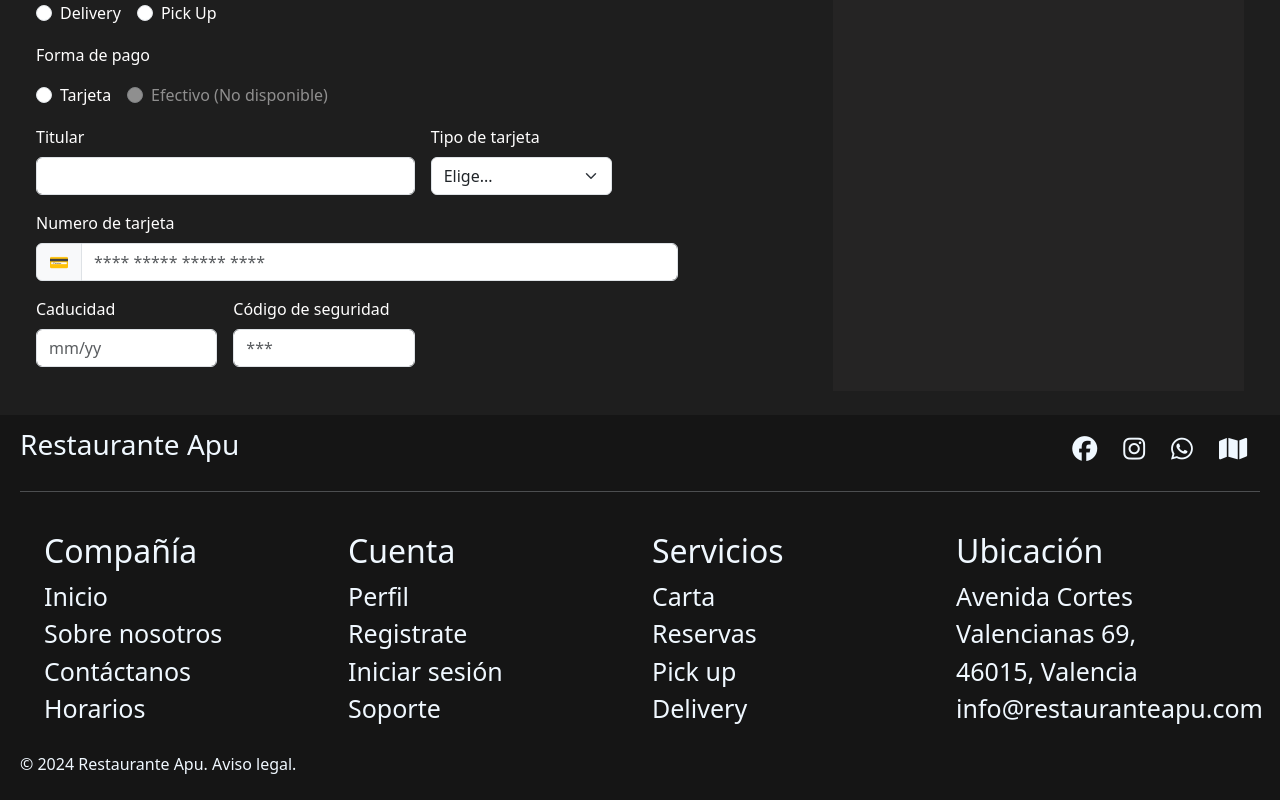
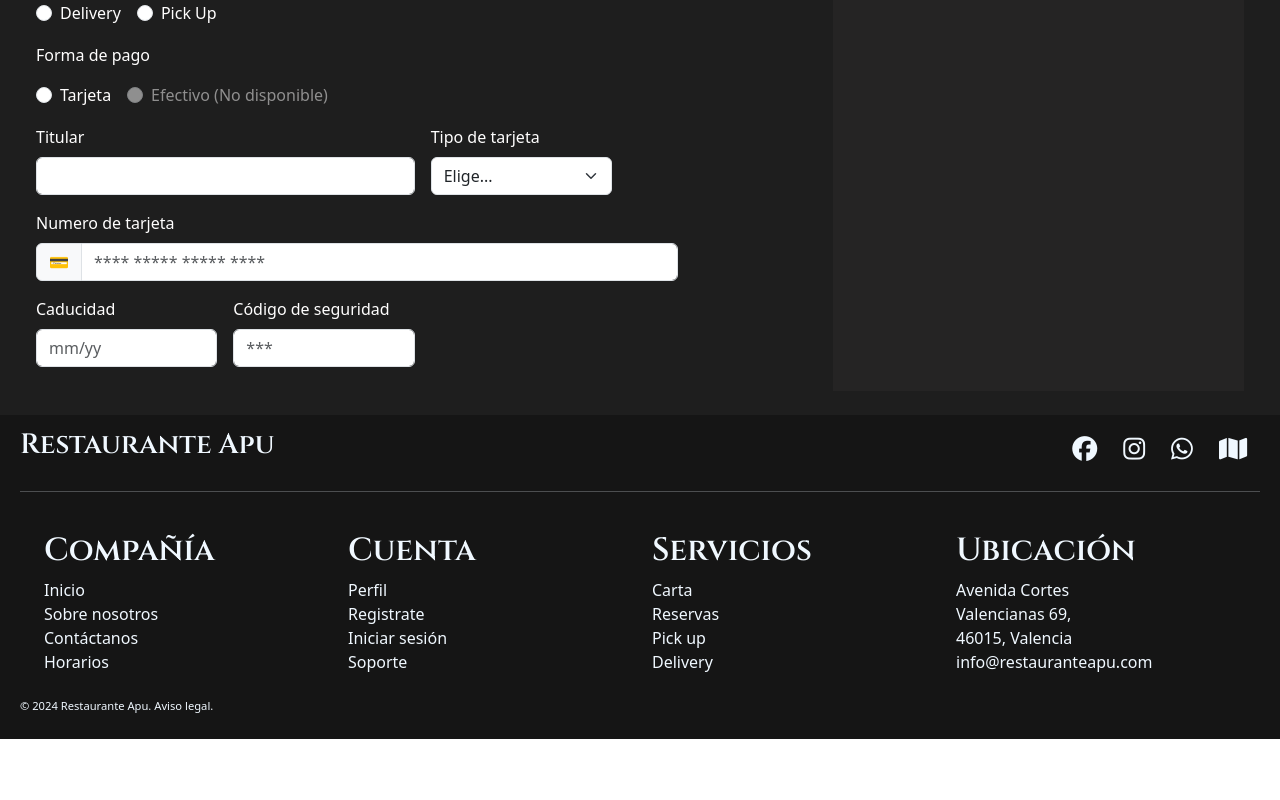
Before and after one commit to KevinPetryla/APU, an Angular app in the folder RestauranteApu/: page /cart in a window 1280 px wide. Shown: the part 648-1448 px from the top of the page. After the commit the page ends 1387 px from the top, so only its background shows below. Built offline with nearby package versions, Linux system fonts and the light colour scheme.

Commit message:
Enrutamiento del footer y detalles en delivry y cart component

```diff
--- a/RestauranteApu/src/app/pages/carta/carta.component.html
+++ b/RestauranteApu/src/app/pages/carta/carta.component.html
@@ -40,45 +40,7 @@
       }
     </div>
     }
-    <h1 class="pb-4">Cocteles</h1>
-    <div
-      class="row row-cols-sm-1 row-cols-md-2 row-cols-lg-3 row-cols-xl-4 justify-content-evenly"
-      style="width: 70%"
-    >
-      @for (coctel of cocteles.drinks; track $index) {
 
-      <div class="col p-4">
-        <div class="card h-100">
-          <img
-            src="{{ coctel.strDrinkThumb }}"
-            class="card-img-top"
-            alt="..."
-          />
-          <div class="card-body bg-custom-dark-color">
-            <div class="col d-flex align-items-center border-bottom">
-              <h4 class="custom-orange-color card-title col-7 fw-bolder pe-2">
-                {{ coctel.strDrink }}
-              </h4>
-              <h4
-                class="custom-orange-color card-title col-5 rounded-pill border"
-              >
-                {{ coctel.price }}€
-              </h4>
-            </div>
-            <p class="card-text custom-orange-color fs-5 p-3">
-              {{ coctel.description }}
-            </p>
-          </div>
-          <div
-            class="btn custom-orange btn border-top"
-            (click)="Add(coctel.strDrink, coctel.price)"
-          >
-            <h5 class="fw-bold">PEDIR</h5>
-          </div>
-        </div>
-      </div>
-      }
-    </div>
   </div>
 
   <h1 class="m-5 p-5">RESUMEN DE PEDIDO</h1>
--- a/RestauranteApu/src/app/pages/delivery/delivery.component.css
+++ b/RestauranteApu/src/app/pages/delivery/delivery.component.css
@@ -0,0 +1,11 @@
+.container-fluid{
+    background-color: #1E1E1E;
+    overflow-x: hidden;
+
+}
+#idtitlecocteles, #title{
+    background-color:  #d3a933;
+    align-items: center;
+    justify-content: center;
+    text-align: center;
+}
--- a/RestauranteApu/src/app/pages/delivery/delivery.component.ts
+++ b/RestauranteApu/src/app/pages/delivery/delivery.component.ts
@@ -1,14 +1,65 @@
-import { Component } from '@angular/core';
-import { Data } from '@angular/router';
-import { CartaInterface } from '../../shared/interfaces/carta-interface';
+import { Component, OnInit } from '@angular/core';
+import { CoctelesInterface } from '../../shared/interfaces/cocteles-interface';
+import { CocktailServiceService } from '../../shared/services/cocktail-service.service';
+import { PlatoServiceService } from '../../shared/services/plato-service.service';
+import { CartaInterface, Plato } from '../../shared/interfaces/carta-interface';
+import { Pedido } from '../../shared/interfaces/pedido';
+import { NavCartaComponent } from '../carta/nav-carta/nav-carta.component';
 
 @Component({
   selector: 'app-delivery',
   standalone: true,
-  imports: [],
+  imports: [ NavCartaComponent],
   templateUrl: './delivery.component.html',
   styleUrl: './delivery.component.css'
 })
-export class DeliveryComponent {
+export class DeliveryComponent implements OnInit {
+  cocteles: CoctelesInterface = { drinks: [] };
+  carta!: CartaInterface;
+  listaPlatos: Pedido[] = [];
+  cuenta: number = 0;
 
+  constructor(
+    private dataCocktail: CocktailServiceService,
+    private dataPlatos: PlatoServiceService
+  ) {}
+
+  ngOnInit(): void {
+    this.loadData();
+  }
+
+  loadData() {
+    this.dataCocktail.getData().subscribe(
+      (data: CoctelesInterface) => {
+        this.cocteles = data;
+      },
+      (error) => {
+        console.log('ERROR AL CARGAR API');
+      },
+      () => {
+        console.log('Busqueda realizada');
+      }
+    );
+    this.dataPlatos.getData().subscribe(
+      (data: CartaInterface) => {
+        this.carta = data;
+      },
+      (error) => {
+        console.log('Error al cargar Api');
+      },
+      () => {
+        console.log('Completed');
+      }
+    );
+  }
+
+  Add(nombre: string, precio: number) {
+    this.cuenta += precio;
+    this.listaPlatos.push({ nombre, precio });
+  }
+
+  Delete(precio: number) {
+    this.cuenta -= precio;
+    this.listaPlatos.pop();
+  }
 }
--- a/RestauranteApu/src/app/shared/components/footer/footer.component.css
+++ b/RestauranteApu/src/app/shared/components/footer/footer.component.css
@@ -2,12 +2,13 @@ footer{
     background-color: #151515;
     color:  aliceblue;
     justify-content: center;
+    font-size: 4%;
 }
 #icons-footer{
     text-align: end;
     justify-content: center
 }
-a{
+#icons-footer a{
     text-decoration: none;
     font-size: 25px;
     justify-content: center;
@@ -16,3 +17,15 @@ a{
 a:hover{
     color: #9f822a;
 }
+#icons-footer a:hover{
+    color: #9f822a;
+}
+a {
+    text-decoration: none;
+    font-size: 1rem;
+    justify-content: center;
+    color:  aliceblue;
+}
+#derechos {
+    font-size: 0.7rem;
+}
--- a/RestauranteApu/src/app/shared/components/footer/footer.component.html
+++ b/RestauranteApu/src/app/shared/components/footer/footer.component.html
@@ -1,39 +1,39 @@
 <footer class="footer p-2">
     <div class="container-fluid">
       <div class="row align-items-center">
-        <div class="col-md-6">
+        <div class="col-md-6 cinzel-text">
           <h3>Restaurante Apu</h3>
         </div>
         <div class="col-md-6 justify-content-end "  id="icons-footer">
-          <a href="tu_url_aqui" class="btn btn-link"><i class=" fa-brands fa-facebook  pointer"></i></a>
-          <a href="tu_url_aqui" class="btn btn-link"><i class="fa-brands fa-instagram "></i></a>
-          <a href="tu_url_aqui" class="btn btn-link"> <i class="fa-brands fa-whatsapp "></i></a>
-          <a href="tu_url_aqui" class="btn btn-link"> <i class="fa-solid fa-map "></i></a>
+          <a href="facebook.com" class="btn btn-link"><i class=" fa-brands fa-facebook  pointer"></i></a>
+          <a href="https://www.instagram.com/apufoods/?hl=es" class="btn btn-link"><i class="fa-brands fa-instagram "></i></a>
+          <a href=" http://wa.me/+34610794078" class="btn btn-link"> <i class="fa-brands fa-whatsapp "></i></a>
+          <a href="https://www.google.com/maps/place/Av.+de+les+Corts+Valencianes,+69,+Benicalap,+46015+Val%C3%A8ncia/data=!4m2!3m1!1s0xd60458fbce6f143:0x9ca5171d6c95ca65?utm_source=mstt_1&entry=gps&lucs=47068615,,47075915&g_ep=CAESCjExLjEwOS4xMDEYACDXggMqEjQ3MDY4NjE1LCw0NzA3NTkxNUICRVM%3D" class="btn btn-link"> <i class="fa-solid fa-map "></i></a>
 
         </div>
       </div>
       <hr>
       <div class="row p-4">
         <div class="col-md-3">
-           <div class="row"><h2>Compañía</h2></div>
-          <div class="row"> <a href="inicio.html">Inicio</a></div>
-          <div class="row"> <a href="inicio.html">Sobre nosotros</a></div>
-          <div class="row"><a href="contacto.html">Contáctanos</a></div>
-          <div class="row"><a href="contacto.html">Horarios</a></div>
+           <div class="row cinzel-text"><h2>Compañía</h2></div>
+          <div class="row"> <a href="inicio">Inicio</a></div>
+          <div class="row"> <a href="aboutus">Sobre nosotros</a></div>
+          <div class="row"><a href="contacto">Contáctanos</a></div>
+          <div class="row"><a href="contacto">Horarios</a></div>
         </div>
         <div class="col-md-3">
-          <div class="row"><h2>Cuenta</h2></div>
-          <div class="row"><a href="iniciosesion.html">Perfil</a></div>
-          <div class="row"><a href="registro.css">Registrate</a></div>
-          <div class="row"> <a href="iniciosesion.html">Iniciar sesión</a></div>
-          <div class="row">  <a href="contacto.html">Soporte</a></div>
+          <div class="row cinzel-text"><h2>Cuenta</h2></div>
+          <div class="row"><a href="iniciodesesion">Perfil</a></div>
+          <div class="row"><a href="registro">Registrate</a></div>
+          <div class="row"> <a href="iniciodesesion">Iniciar sesión</a></div>
+          <div class="row">  <a href="contacto">Soporte</a></div>
         </div>
         <div class="col-md-3">
-          <div class="row"><h2>Servicios</h2></div>
-          <div class="row"><a href="carta.html">Carta</a></div>
-          <div class="row"><a href="#reserva">Reservas</a></div>
-          <div class="row"><a href="#entrantes">Pick up</a></div>
-          <div class="row"><a href="#entrantes">Delivery</a></div>
+          <div class="row cinzel-text"><h2>Servicios</h2></div>
+          <div class="row"><a href="carta">Carta</a></div>
+          <div class="row"><a href="reservas">Reservas</a></div>
+          <div class="row"><a href="entrantes">Pick up</a></div>
+          <div class="row"><a href="delivery">Delivery</a></div>
 
 
 
@@ -42,17 +42,17 @@
 
         </div>
         <div class="col-md-3">
-          <h2>Ubicación</h2>
-          <a href="https://www.google.com/maps/place/Av.+de+les+Corts+Valencianes,+69,+Benicalap,+46015+Val%C3%A8ncia/data=!4m2!3m1!1s0xd60458fbce6f143:0x9ca5171d6c95ca65?utm_source=mstt_1&entry=gps&lucs=47068615,,47075915&g_ep=CAESCjExLjEwOS4xMDEYACDXggMqEjQ3MDY4NjE1LCw0NzA3NTkxNUICRVM%3D" class="ubicacion">Avenida Cortes <br> Valencianas 69, <br>
+          <div class="row cinzel-text"><h2 >Ubicación</h2></div>
+          <div class="row"><a href="https://www.google.com/maps/place/Av.+de+les+Corts+Valencianes,+69,+Benicalap,+46015+Val%C3%A8ncia/data=!4m2!3m1!1s0xd60458fbce6f143:0x9ca5171d6c95ca65?utm_source=mstt_1&entry=gps&lucs=47068615,,47075915&g_ep=CAESCjExLjEwOS4xMDEYACDXggMqEjQ3MDY4NjE1LCw0NzA3NTkxNUICRVM%3D" class="ubicacion">Avenida Cortes <br> Valencianas 69, <br>
           46015, Valencia <br>
-            info&#64;restauranteapu.com</a>
+            info&#64;restauranteapu.com</a></div>
 
         </div>
 
       </div>
 
        <div class="row">
-      <p>&copy; 2024 Restaurante Apu. Aviso legal.</p>
+      <p id="derechos">&copy; 2024 Restaurante Apu. Aviso legal.</p>
     </div>
     </div>
 
```
Also changed, not shown: RestauranteApu/src/app/pages/delivery/delivery.component.html (+80 -3 lines).
